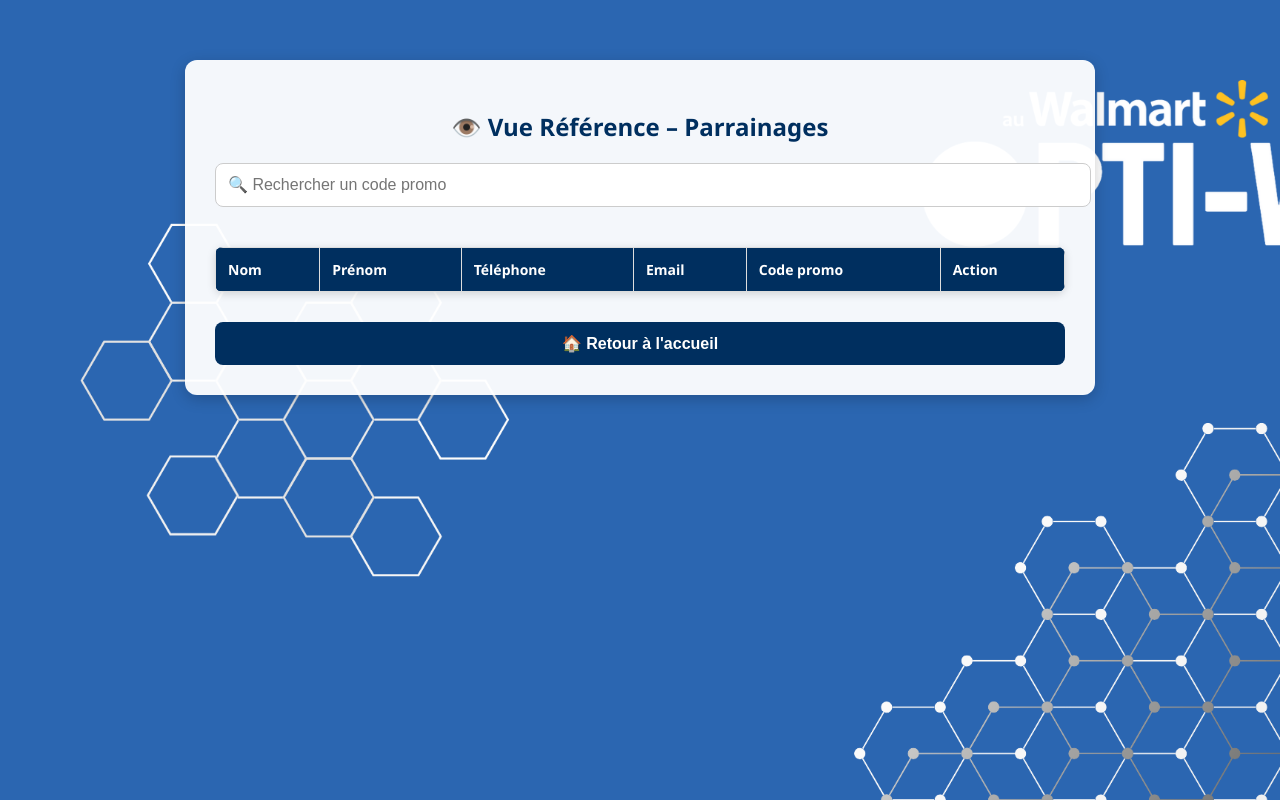
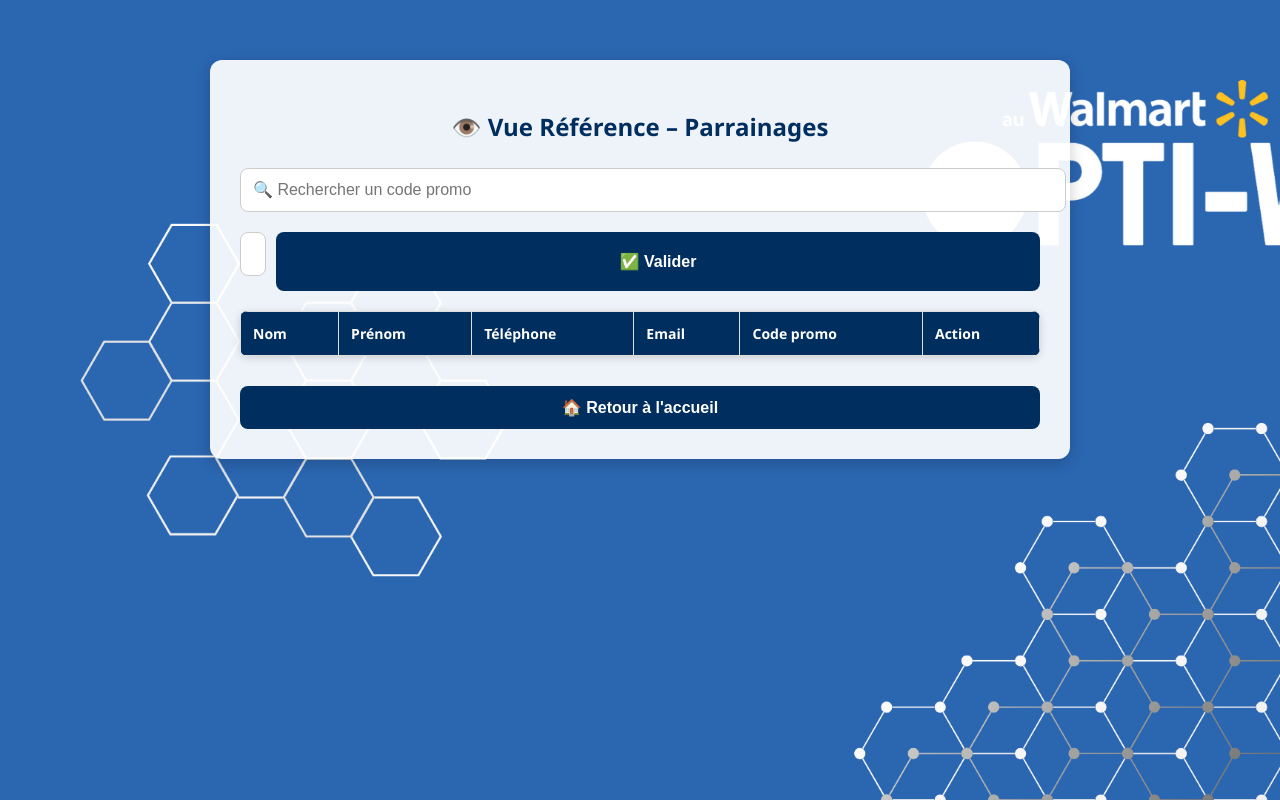
Before and after one commit to AharonBenzaquen/commande-2.0, a React (Create React App) app: page /reference in a window 1280 px wide. Built offline with nearby package versions, Linux system fonts and the light colour scheme.

Commit message:
Update ReferenceView.js

```diff
--- a/src/ReferenceView.js
+++ b/src/ReferenceView.js
@@ -1,52 +1,101 @@
 import React, { useEffect, useState } from 'react';
+import { useNavigate } from 'react-router-dom';
 import './index.css';
 
 export default function ReferenceView() {
   const [parrainages, setParrainages] = useState([]);
   const [filtre, setFiltre] = useState('');
+  const [codeEntree, setCodeEntree] = useState('');
+  const [popupVisible, setPopupVisible] = useState(false);
+  const navigate = useNavigate();
 
-  // Charger les parrainages au démarrage
   useEffect(() => {
     const data = JSON.parse(localStorage.getItem('parrainages')) || [];
     setParrainages(data);
   }, []);
 
-  // Supprimer un parrainage
   const supprimerParrainage = (index) => {
-    const confirmDelete = window.confirm("Voulez-vous vraiment supprimer ce parrainage ?");
-    if (!confirmDelete) return;
-
-    const nouveaux = [...parrainages];
-    nouveaux.splice(index, 1);
-    setParrainages(nouveaux);
-    localStorage.setItem('parrainages', JSON.stringify(nouveaux));
+    if (window.confirm("Voulez-vous vraiment supprimer ce parrainage ?")) {
+      const updated = [...parrainages];
+      updated.splice(index, 1);
+      setParrainages(updated);
+      localStorage.setItem('parrainages', JSON.stringify(updated));
+    }
   };
 
-  // Filtrer les parrainages par code promo
+  const validerCode = () => {
+    const index = parrainages.findIndex(p => p.code === codeEntree.trim());
+    if (index !== -1) {
+      const updated = [...parrainages];
+      updated.splice(index, 1);
+      setParrainages(updated);
+      localStorage.setItem('parrainages', JSON.stringify(updated));
+      setPopupVisible(true);
+      setTimeout(() => {
+        setPopupVisible(false);
+        setCodeEntree('');
+      }, 1000);
+    } else {
+      alert("Code promo invalide.");
+    }
+  };
+
   const resultatFiltre = parrainages.filter(p =>
     p.code.toLowerCase().includes(filtre.toLowerCase())
   );
 
   return (
-    <div className="parrainage-container" style={{ maxWidth: '850px', margin: '60px auto', backgroundColor: 'rgba(255,255,255,0.95)', padding: '30px', borderRadius: '12px' }}>
-      <h2 style={{ textAlign: 'center', marginBottom: '20px', color: '#002f5f' }}>👁️ Vue Référence – Parrainages</h2>
+    <div className="parrainage-container" style={{ maxWidth: '800px', margin: '60px auto' }}>
+      <h2 style={{ textAlign: 'center', color: '#002f5f' }}>👁️ Vue Référence – Parrainages</h2>
 
+      {/* Barre de recherche */}
       <input
         type="text"
         placeholder="🔍 Rechercher un code promo"
         value={filtre}
         onChange={(e) => setFiltre(e.target.value)}
         style={{
-          width: '100%',
-          padding: '12px',
-          marginBottom: '20px',
-          borderRadius: '8px',
-          border: '1px solid #ccc',
-          fontSize: '16px'
+          width: '100%', padding: '12px', marginBottom: '20px',
+          borderRadius: '8px', border: '1px solid #ccc', fontSize: '16px'
         }}
       />
 
-      <table className="styled-table" style={{ width: '100%', borderCollapse: 'collapse', marginBottom: '30px' }}>
+      {/* Saisie et validation de code promo */}
+      <div style={{ display: 'flex', marginBottom: '20px', gap: '10px' }}>
+        <input
+          type="text"
+          placeholder="Entrer un code promo à valider"
+          value={codeEntree}
+          onChange={(e) => setCodeEntree(e.target.value)}
+          style={{
+            flex: 1, padding: '12px', borderRadius: '8px',
+            border: '1px solid #ccc', fontSize: '16px'
+          }}
+        />
+        <button
+          onClick={validerCode}
+          style={{
+            backgroundColor: '#002f5f', color: 'white', padding: '12px 20px',
+            border: 'none', borderRadius: '8px', fontWeight: 'bold', cursor: 'pointer'
+          }}
+        >
+          ✅ Valider
+        </button>
+      </div>
+
+      {/* Pop-up de confirmation */}
+      {popupVisible && (
+        <div style={{
+          background: '#4CAF50', color: 'white', padding: '10px 20px',
+          borderRadius: '8px', textAlign: 'center', marginBottom: '20px',
+          fontWeight: 'bold', fontSize: '18px'
+        }}>
+          ✅ Code promo validé !
+        </div>
+      )}
+
+      {/* Tableau */}
+      <table className="styled-table" style={{ width: '100%', borderCollapse: 'collapse' }}>
         <thead>
           <tr style={{ backgroundColor: '#002f5f', color: 'white' }}>
             <th style={{ padding: '12px' }}>Nom</th>
@@ -66,15 +115,7 @@ export default function ReferenceView() {
               <td style={{ padding: '10px', textAlign: 'center' }}>{p.email}</td>
               <td style={{ padding: '10px', textAlign: 'center', fontWeight: 'bold', color: '#002f5f' }}>{p.code}</td>
               <td style={{ padding: '10px', textAlign: 'center' }}>
-                <button
-                  onClick={() => supprimerParrainage(i)}
-                  style={{
-                    background: 'none',
-                    border: 'none',
-                    cursor: 'pointer',
-                    fontSize: '18px'
-                  }}
-                >
+                <button onClick={() => supprimerParrainage(i)} style={{ fontSize: '18px', background: 'none', border: 'none', cursor: 'pointer' }}>
                   🗑️
                 </button>
               </td>
@@ -84,11 +125,9 @@ export default function ReferenceView() {
       </table>
 
       <button
-        onClick={() => {
-          localStorage.clear(); // déconnexion forcée
-          window.location.href = '/';
-        }}
+        onClick={() => navigate('/')}
         style={{
+          marginTop: '30px',
           backgroundColor: '#002f5f',
           color: 'white',
           padding: '12px 20px',
```
